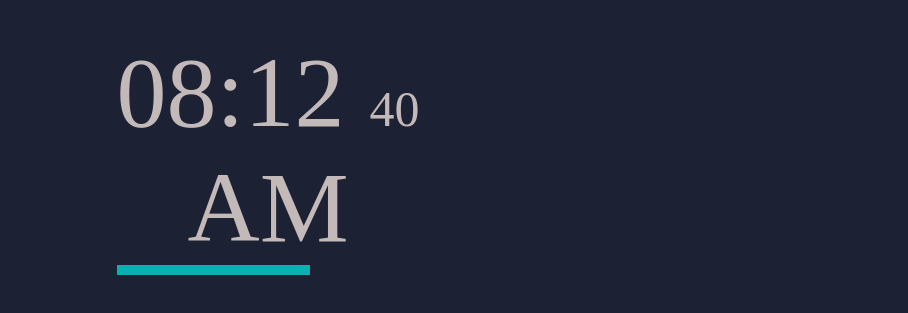
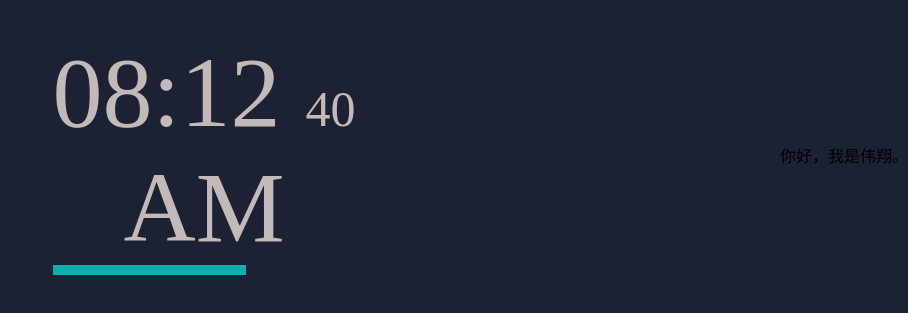
Before and after one commit to choowx2002/choowx2002.github.io, a plain HTML site: page clockPage.html in a window 1280 px wide. Shown: the part 245-558 px from the top of the page, without its empty margins (372-1280 px from the left). Drawn offline with Linux system fonts and the light colour scheme; a web font is replaced by a local one.

Commit message:
Update clockPage.html

```diff
--- a/clockPage.html
+++ b/clockPage.html
@@ -14,6 +14,7 @@
         <div class="AMPM">AM</div>
         <div class="progress"></div>
     </div>
+    <div>你好，我是伟翔。</div>
     <script src="clock.js"></script>
 </body>
 </html>
```
